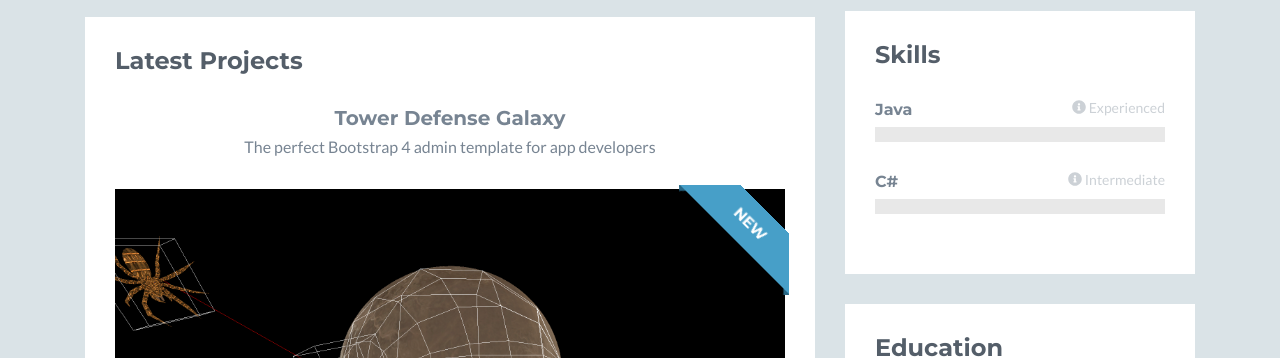
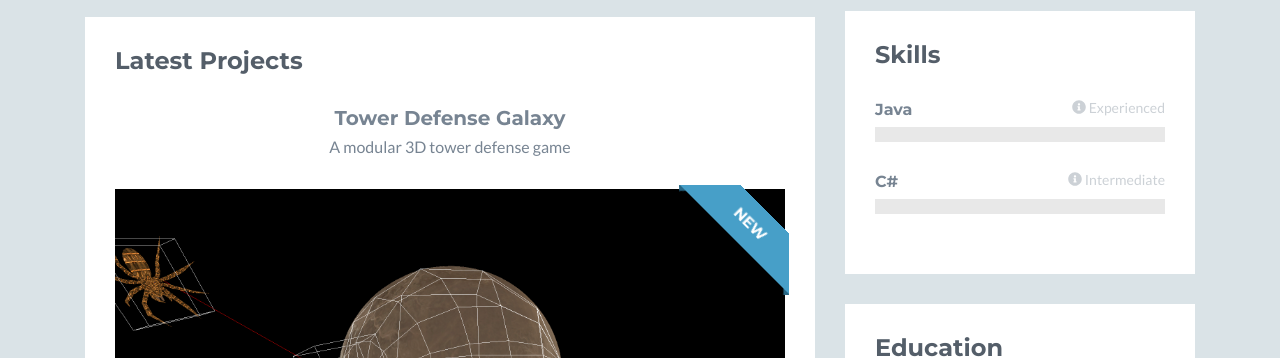
Before and after one commit to TheLogicMaster/thelogicmaster.github.io, a plain HTML site: page index.html in a window 1280 px wide. Shown: the part 820-1178 px from the top of the page. Drawn offline with nearby package versions, Linux system fonts and the light colour scheme; no server answers; some icons are missing.

Commit message:
Removed crap I accidentally added

```diff
--- a/index.html
+++ b/index.html
@@ -83,7 +83,7 @@
                         <div class="item featured text-center">
                             <h3 class="title"><a href="http://thelogicmaster.github.io/Tower-Defense-Galaxy/"
                                                  target="_blank">Tower Defense Galaxy</a></h3>
-                            <p class="summary">The perfect Bootstrap 4 admin template for app developers</p>
+                            <p class="summary">A modular 3D tower defense game</p>
                             <div class="featured-image has-ribbon">
                                 <a href="http://thelogicmaster.github.io/Tower-Defense-Galaxy/" target="_blank">
                                     <img class="img-fluid project-image"
```
